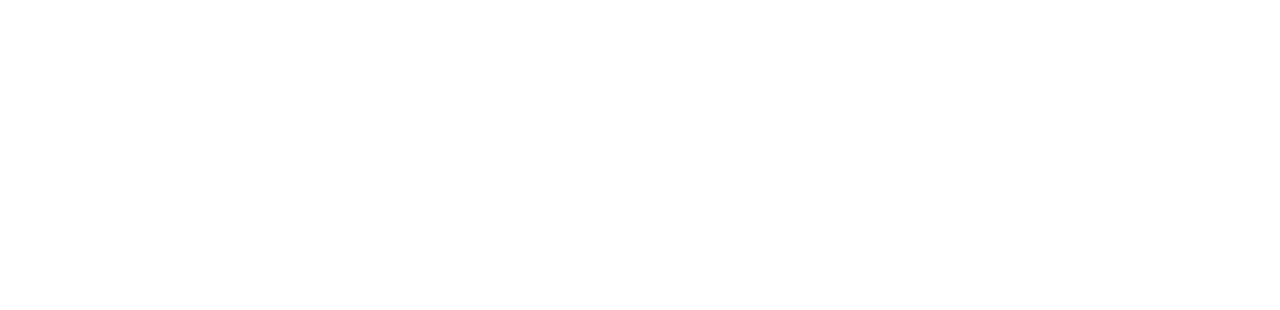
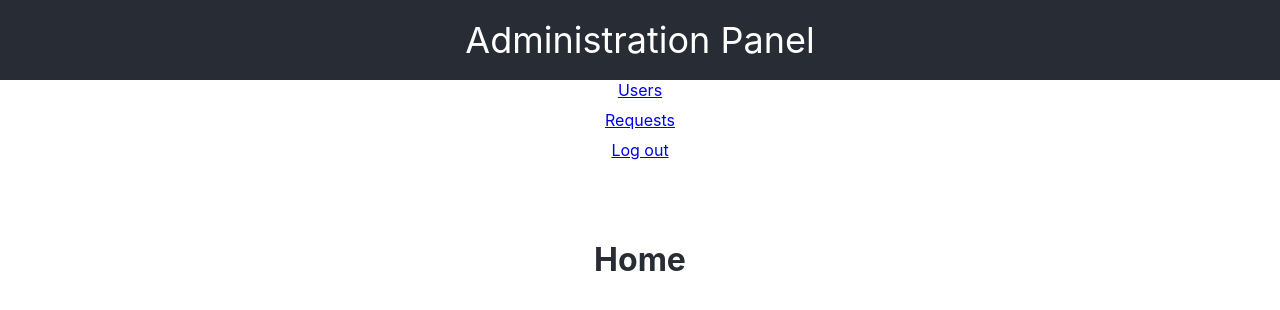
Before and after one commit to soloveytani/react-admin, a React (Create React App) app: page / in a window 1280 px wide. Shown: the top 310 px of the page. Built offline with nearby package versions, Linux system fonts and the light colour scheme.

Commit message:
correct routing

```diff
--- a/src/components/MainComponent.js
+++ b/src/components/MainComponent.js
@@ -1,14 +1,20 @@
 import React, { Component } from 'react';
 import { Route } from "react-router-dom";
-import RegisteredComponent from '../components/RegisteredComponent';
+import Layout from '../pages/Layout';
+import Home from '../pages/Home';
+import UserList from '../pages/UserList';
+import RequestList from '../pages/RequestList';
+// import RegisteredComponent from '../components/RegisteredComponent';
 import LoginForm from '../pages/LoginForm';
 
 class MainComponent extends Component {
     render() {
         return (
             <div>
-                <Route path="/login" component={LoginForm} />
-                <Route path="/home" component={RegisteredComponent}/>
+                <Route path="/login" exact component={LoginForm} />
+                <Route path="/" exact component={ () => <Layout><Home/></Layout> }/>
+                <Route path="/users" component={ () => <Layout><UserList/></Layout> }/>
+                <Route path="/requests" component={ () => <Layout><RequestList/></Layout> }/>
             </div>
         );
     };
--- a/src/components/RegisteredComponent.js
+++ b/src/components/RegisteredComponent.js
@@ -1,5 +1,6 @@
 import React from 'react';
 import { Route, Link } from "react-router-dom";
+import Layout from '../pages/Layout';
 import UserList from '../pages/UserList';
 import RequestList from '../pages/RequestList';
 import '../App.css';
@@ -7,16 +8,9 @@
 function RegisteredComponent() {
   return (
     <div className="App">
-      <header className="App-header">
-        <p> Administration Panel</p>
-      </header>
-      <div className="Container">
-        <Link to="/home/users">Users</Link>
-        <Link to="/home/requests">Requests</Link>
-        <Link to="/login">Log out</Link>
-      </div>
-      <Route path="/home/users" component={UserList}/>
-      <Route path="/home/requests" component={RequestList}/>
+      <Route path="/" component={ () => <Layout/> }/>
+      <Route path="/users" component={ () => <Layout><UserList/></Layout> }/>
+      <Route path="/requests" component={ () => <Layout><RequestList/></Layout> }/>
     </div>
   );
 }
--- /dev/null
+++ b/src/pages/Home.js
@@ -0,0 +1,14 @@
+import React, { Component } from 'react';
+import '../App.css';
+
+class Home extends Component {
+    render() {
+        return (
+            <div className="Container">
+                <h1>Home</h1>
+            </div>
+        );
+    };
+};
+
+export default Home;
--- /dev/null
+++ b/src/pages/Layout.js
@@ -0,0 +1,23 @@
+import React from 'react';
+import { Link } from "react-router-dom";
+import '../App.css';
+
+function Layout(props) {
+  return (
+    <div className="App">
+      <header className="App-header">
+        <p> Administration Panel</p>
+      </header>
+      <div className="Container">
+        <Link to="/users">Users</Link>
+        <Link to="/requests">Requests</Link>
+        <Link to="/login">Log out</Link>
+      </div>
+      <div className="Container">
+        { props.children }
+      </div>
+    </div>
+  );
+}
+
+export default Layout;
--- a/src/pages/LoginForm.js
+++ b/src/pages/LoginForm.js
@@ -7,7 +7,7 @@
         return (
             <div className="loginForm">
                 <h1>Login Form</h1>
-                <Link to="/home">Log In</Link>
+                <Link to="/">Log In</Link>
             </div>
 
         );
```
